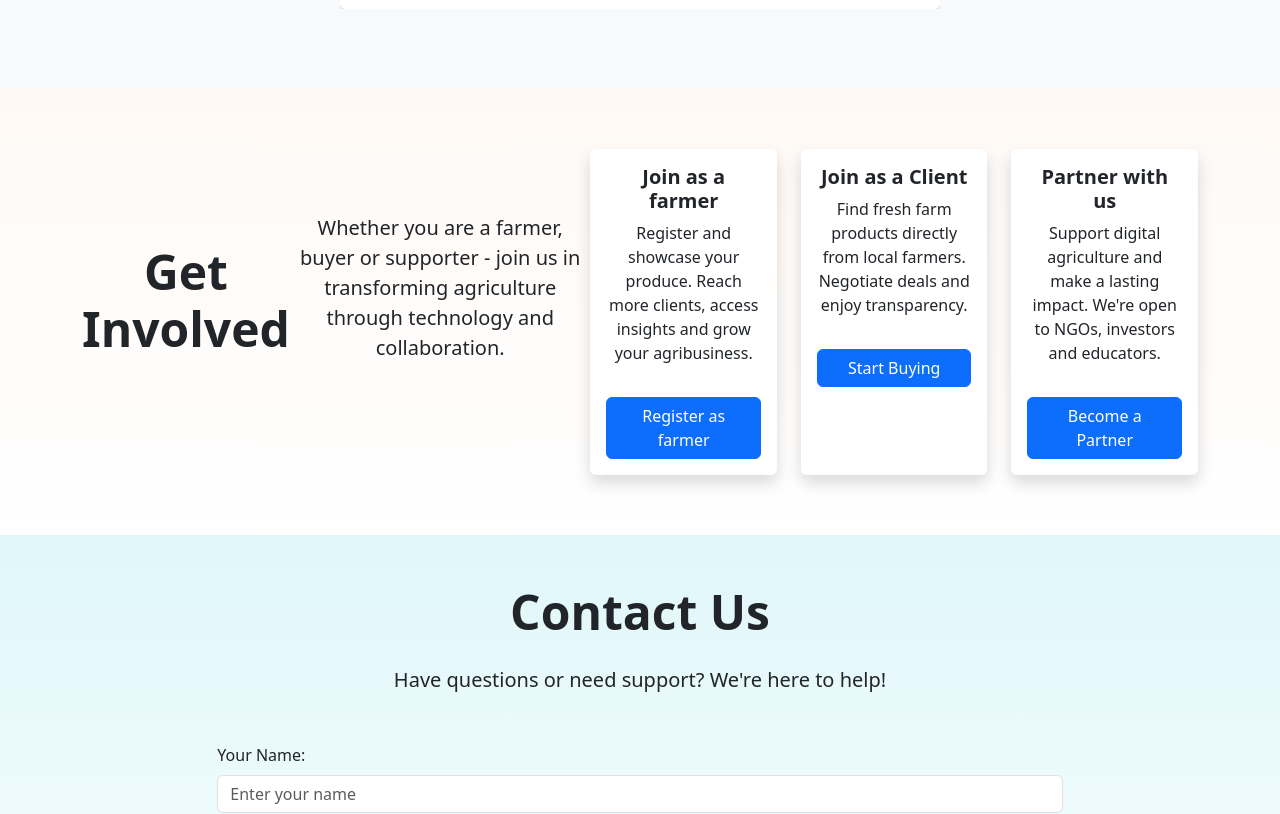
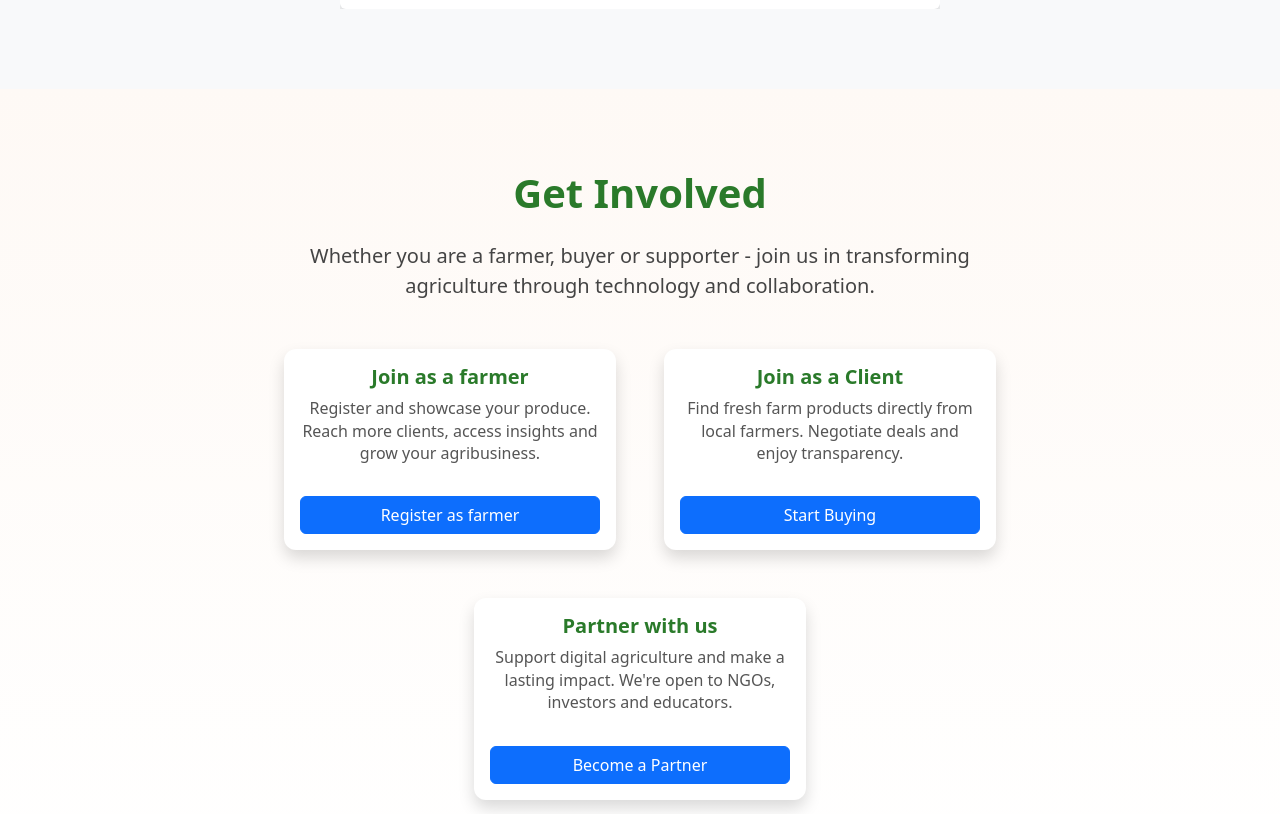
Before and after one commit to Henry-ai443/MKULIMADIGITAL-FRONTEND, a React (Vite) app: page / in a window 1280 px wide. Shown: the part 3200-4014 px from the top of the page. Built offline with nearby package versions, Linux system fonts and the light colour scheme.

Commit message:
Updated the invilved section

```diff
--- a/src/Components/GetInvolvedSection.jsx
+++ b/src/Components/GetInvolvedSection.jsx
@@ -1,39 +1,48 @@
 import React from "react";
+import '../Styles/getInvolved.css';
+
 
 const GetInvolvedSection = () => {
-    return(
-        <section id="get-involved" className="py-5"
+  return (
+    <section
+      id="get-involved"
+      className="py-5"
       style={{
-            background:'linear-gradient(to bottom, #fef9f5, #fff)'
+        background: "linear-gradient(to bottom, #fef9f5, #fff)",
       }}
     >
-            <div className="container">
+      <div className="container get-involved-container">
         <h2 className="text-center mb-4 display-5 fw-bold">Get Involved</h2>
-                <p className="text-center mb-5 lead">Whether you are a farmer, buyer or supporter - join us in transforming agriculture through technology and collaboration.</p>
+        <p className="text-center mb-5 lead">
+          Whether you are a farmer, buyer or supporter - join us in
+          transforming agriculture through technology and collaboration.
+        </p>
         <div className="row g-4">
           {[
             {
               title: "Join as a farmer",
               text: "Register and showcase your produce. Reach more clients, access insights and grow your agribusiness.",
-                            btn: "Register as farmer"
+              btn: "Register as farmer",
             },
             {
               title: "Join as a Client",
               text: "Find fresh farm products directly from local farmers. Negotiate deals and enjoy transparency.",
-                            btn: "Start Buying"
+              btn: "Start Buying",
             },
             {
               title: "Partner with us",
               text: "Support digital agriculture and make a lasting impact. We're open to NGOs, investors and educators.",
-                            btn: "Become a Partner"
-                        }
+              btn: "Become a Partner",
+            },
           ].map((item, index) => (
             <div className="col-md-4" key={index}>
               <div className="card h-100 shadow border-0">
                 <div className="card-body text-center">
                   <h5 className="card-title fw-bold">{item.title}</h5>
                   <p className="card-text">{item.text}</p>
-                                    <a href="#contact" className="btn btn-primary mt-3">{item.btn}</a>
+                  <a href="#contact" className="btn btn-primary mt-3">
+                    {item.btn}
+                  </a>
                 </div>
               </div>
             </div>
@@ -42,5 +51,6 @@ const GetInvolvedSection = () => {
       </div>
     </section>
   );
-}
-export default GetInvolvedSection
+};
+
+export default GetInvolvedSection;
--- /dev/null
+++ b/src/Styles/getInvolved.css
@@ -0,0 +1,56 @@
+/* Container vertical stack and center */
+#get-involved .get-involved-container {
+  max-width: 1100px;
+  margin: 0 auto;
+  padding: 2rem 1rem;
+  display: flex;
+  flex-direction: column;
+  align-items: center;
+}
+
+/* Heading full width and centered */
+#get-involved h2 {
+  width: 100%;
+  text-align: center;
+  margin-bottom: 1rem;
+  color: #2a7a2a; /* brand green */
+  font-weight: 700;
+  font-size: 2.5rem;
+}
+
+/* Paragraph styling */
+#get-involved p.lead {
+  max-width: 700px;
+  color: #444;
+  margin-bottom: 3rem;
+  text-align: center;
+}
+
+/* Cards grid */
+#get-involved .row {
+  width: 100%;
+  gap: 1.5rem; /* spacing between cards */
+  justify-content: center; /* center the cards */
+}
+
+/* Card tweaks */
+#get-involved .card {
+  border-radius: 12px;
+  transition: transform 0.3s ease, box-shadow 0.3s ease;
+  cursor: default;
+}
+
+#get-involved .card:hover {
+  transform: translateY(-5px);
+  box-shadow: 0 10px 20px rgba(0,0,0,0.12);
+}
+
+#get-involved .card-body h5 {
+  color: #2a7a2a;
+}
+
+#get-involved .card-body p {
+  color: #555;
+  font-size: 1rem;
+  line-height: 1.4;
+}
```
Lines whose indentation alone changed are shown as unchanged.
